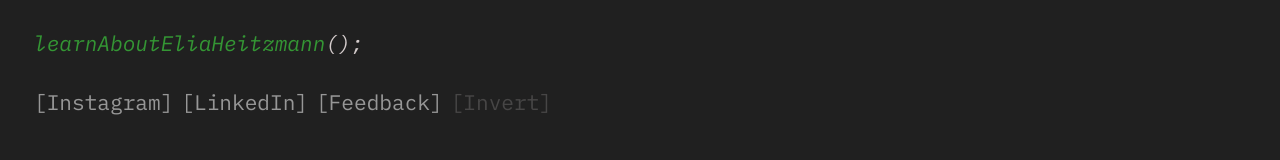
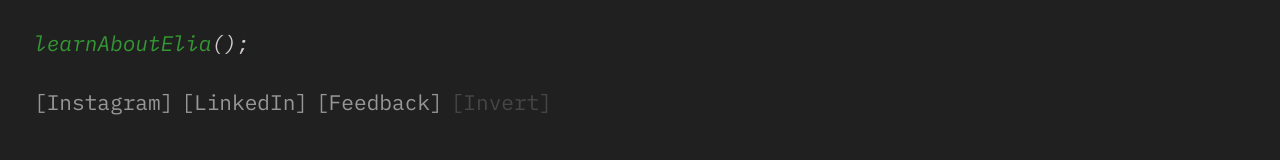
Before and after one commit to heitzmel/heitzmel, a plain HTML site: page index.html in a window 1280 px wide. Shown: the top 160 px of the page. Drawn offline with Linux system fonts and the light colour scheme.

Commit message:
TestChange removed

```diff
--- a/index.html
+++ b/index.html
@@ -13,7 +13,7 @@
     <header>
         <div id="page-logo">
             <a href="index.html" class="text-green">
-                learnAboutEliaHeitzmann<span class="text-white">();</span>
+                learnAboutElia<span class="text-white">();</span>
             </a>
         </div>
             <nav>
```
